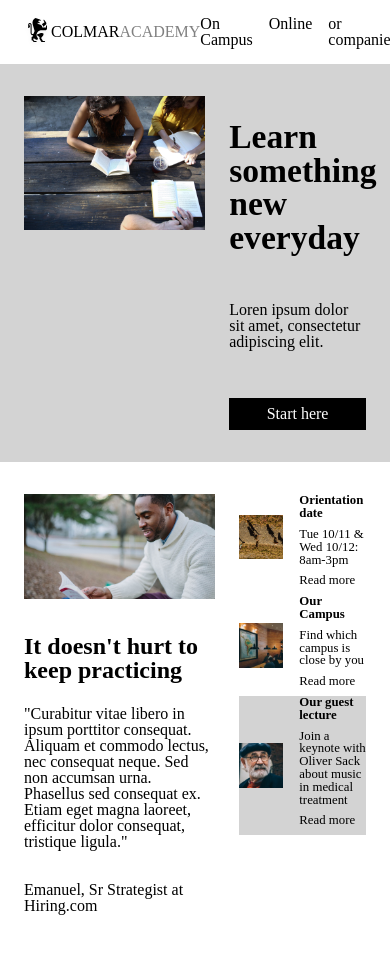
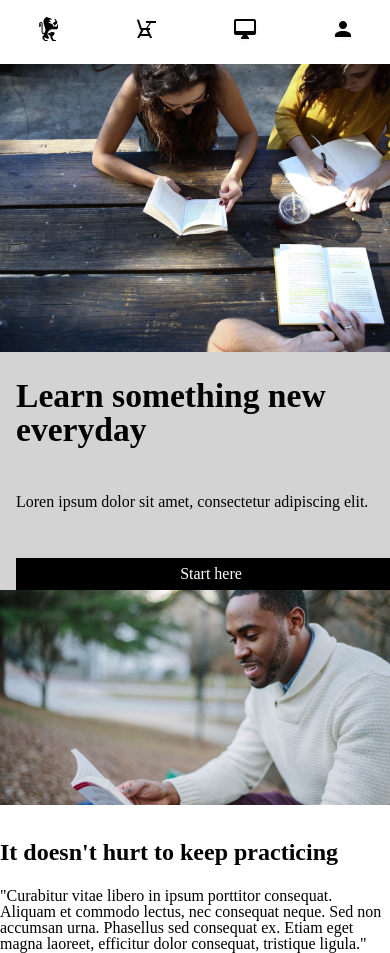
Before and after one commit to Philipwallen/colmar, a plain HTML site: page index.html in a window 390 px wide. Shown: the top 953 px of the page. Drawn offline with Linux system fonts and the light colour scheme.

Commit message:
Add Mobile CSS Rules Navigation & Top Content

```diff
--- a/index.html
+++ b/index.html
@@ -8,18 +8,27 @@
 </head>
 <body>
 	<!-- Header Content & Navigation  -->
-	<nav class='header'>
+	<nav class='header desktop'>
 		<div class='logo navigation'>
 			<img src='./resources/images/ic-logo.svg' alt='colmar logo'/><p>Colmar<span class='grey'>Academy</span></p>
 		</div>
 		<div class='right navigation'>
-			<ul>
+			<ul class='desktop'>
 				<li class='pad'>On Campus</li>
 				<li class='pad'>Online</li>
 				<li class='pad'>or companies</li>
-				<li>Sign in</li>
+				<li class='pad'>Sign in</li>
 			</ul>
 		</div>
+	</nav>
+	<!-- Mobile Header Content -->
+	<nav class='mobile'>
+		<div class='mobile-navigation'>
+				<div class='mobile-nav'><img src='./resources/images/ic-logo.svg' alt='logo icon'/></div>
+				<div class='mobile-nav'><img src='./resources/images/ic-on-campus.svg' alt='chair icon'/></div>
+				<div class='mobile-nav'><img src='./resources/images/ic-online.svg' alt='computer icon'/></div>
+				<div class='mobile-nav'><img src='./resources/images/ic-login.svg' alt='login icon'/></div>
+			</div>
 	</nav>
 
 	<!-- Learn Content -->
--- a/resources/css/style.css
+++ b/resources/css/style.css
@@ -31,6 +31,17 @@ html {
 	max-width: 100%;
 }
 
+@media only screen and (max-width: 580px) {
+	.banner {
+		display: block;
+		padding: 0 0;
+		justify-content: center;
+	}
+	.banner .left {
+		width: 100%;
+	}
+
+}
 
 
 /* Header Rules */
@@ -64,6 +75,23 @@ html {
 	margin-right: 1rem;
 }
 
+.mobile .mobile-navigation {
+	display: none;
+}
+
+@media only screen and (max-width: 580px) {
+	.desktop {
+		display: none;
+	}
+
+	.mobile .mobile-navigation {
+		display: flex;
+		justify-content: space-around;
+		align-items: center;
+		height: 4rem;
+	}
+
+}
 
 
 /* Learn Rules */
@@ -93,7 +121,14 @@ html {
 	width: 100%;
 }
 
-
+@media only screen and (max-width: 580px) {
+	.banner .right {
+		width: 100%;
+		display: block;
+		padding-left: 1rem;
+		padding-right: 1rem;
+	}
+}
 
 /* Practice Rules */
 .banner-image2 img,
```
Also changed, not shown: 1 other file.
